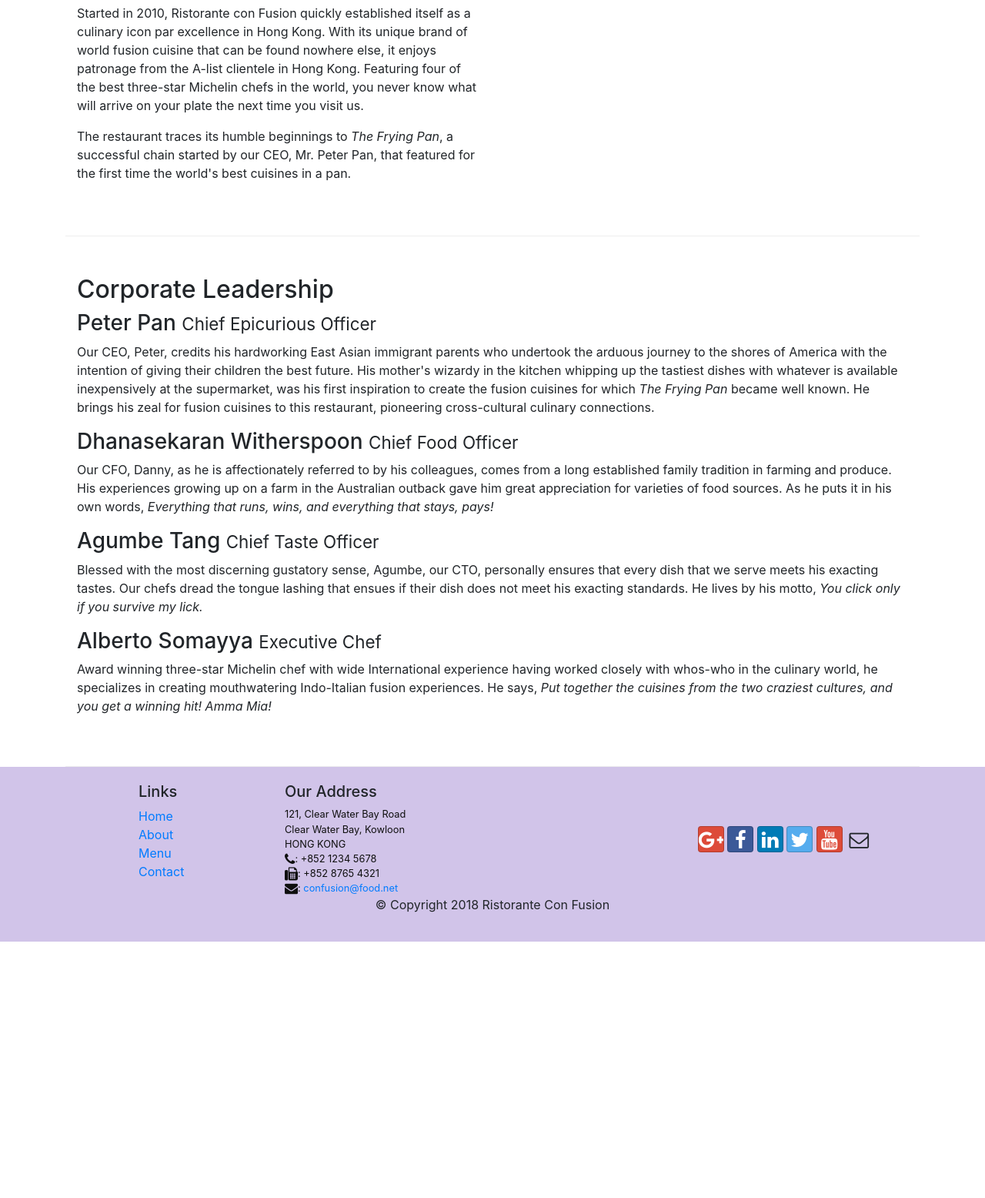
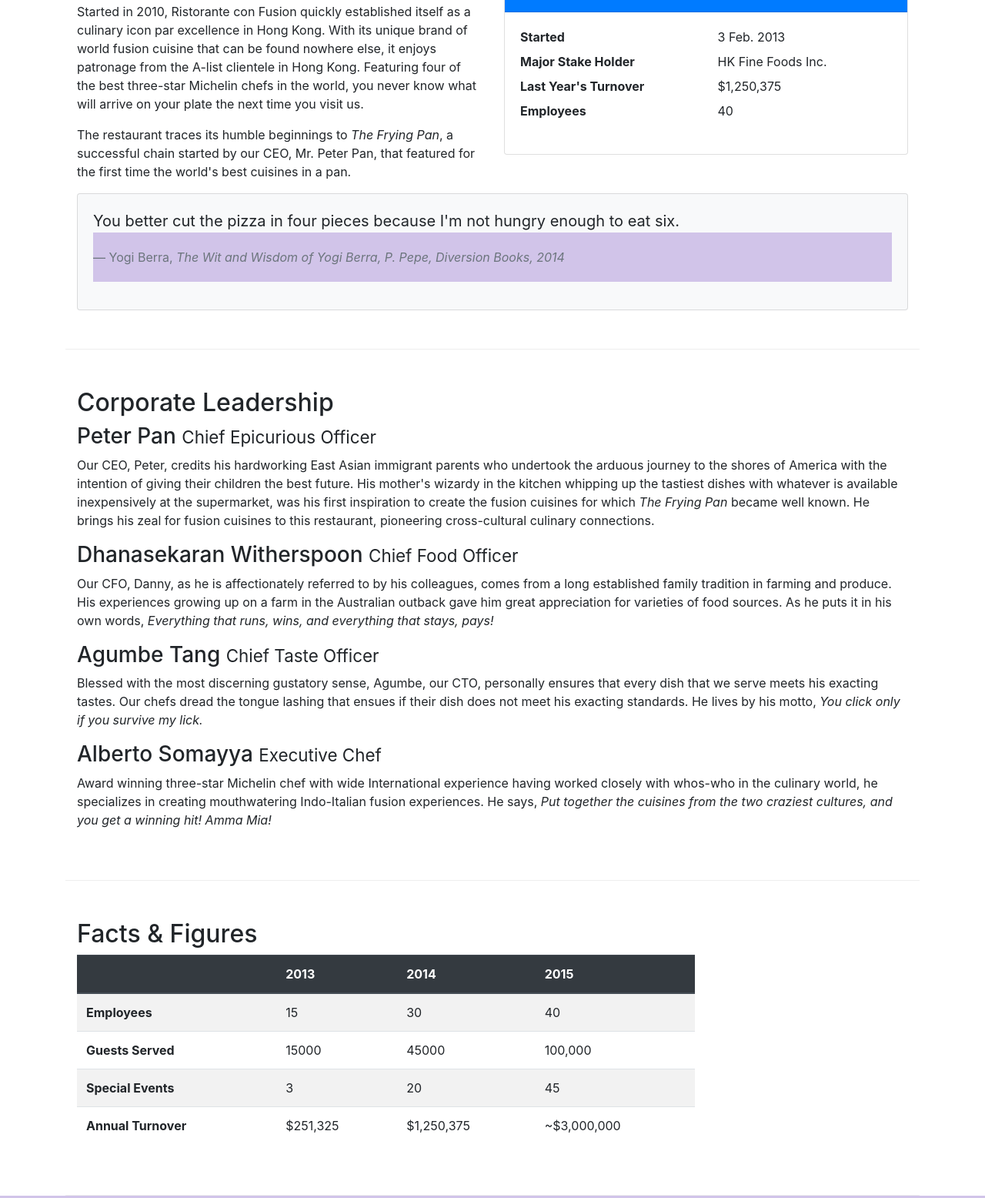
Before and after one commit to nerumhil/conFusion, a website: page aboutus.html in a window 1280 px wide. Shown: the part 558-2114 px from the top of the page at 77% size. Before the commit the page ends 1781 px from the top, so only its background shows below. Drawn offline with nearby package versions, Linux system fonts and the light colour scheme.

Commit message:
Tables and Cards

```diff
--- a/aboutus.html
+++ b/aboutus.html
@@ -24,10 +24,14 @@
             <a class="navbar-brand mr-auto" href="./index.html">Ristorante Con Fusion</a>
             <div class="collapse navbar-collapse" id="Navbar">
                 <ul class="navbar-nav mr-auto">
-                    <li class="nav-item"><a class="nav-link" href="./index.html"><span class="fa fa-home fa-lg"></span> Home</a></li>
-                    <li class="nav-item active"><a class="nav-link" href="#"><span class="fa fa-info fa-lg"></span> About</a></li>
-                    <li class="nav-item"><a class="nav-link" href="#"><span class="fa fa-list fa-lg"></span> Menu</a></li>
-                    <li class="nav-item"><a class="nav-link" href="./contactus.html"><span class="fa fa-address-card fa-lg"></span> Contact</a></li>
+                    <li class="nav-item"><a class="nav-link" href="./index.html"><span class="fa fa-home fa-lg"></span>
+                            Home</a></li>
+                    <li class="nav-item active"><a class="nav-link" href="#"><span class="fa fa-info fa-lg"></span>
+                            About</a></li>
+                    <li class="nav-item"><a class="nav-link" href="#"><span class="fa fa-list fa-lg"></span> Menu</a>
+                    </li>
+                    <li class="nav-item"><a class="nav-link" href="./contactus.html"><span
+                                class="fa fa-address-card fa-lg"></span> Contact</a></li>
                 </ul>
             </div>
         </div>
@@ -58,7 +62,7 @@
             </div>
         </div>
 
-        <div class="row row-content align-items-center">
+        <div class="row row-content">
             <div class="col-12 col-sm-6">
                 <h2>Our History</h2>
                 <p>Started in 2010, Ristorante con Fusion quickly established itself as a culinary icon par excellence
@@ -69,7 +73,34 @@
                 <p>The restaurant traces its humble beginnings to <em>The Frying Pan</em>, a successful chain started by
                     our CEO, Mr. Peter Pan, that featured for the first time the world's best cuisines in a pan.</p>
             </div>
-            <div>
+            <div class="col-sm">
+                <div class="card">
+                    <h3 class="card-header bg-primary text-white">Facts At a Glance</h3>
+                    <div class="card-body">
+                        <dl class="row">
+                            <dt class="col-6">Started</dt>
+                            <dd class="col-6">3 Feb. 2013</dd>
+                            <dt class="col-6">Major Stake Holder</dt>
+                            <dd class="col-6">HK Fine Foods Inc.</dd>
+                            <dt class="col-6">Last Year's Turnover</dt>
+                            <dd class="col-6">$1,250,375</dd>
+                            <dt class="col-6">Employees</dt>
+                            <dd class="col-6">40</dd>
+                        </dl>
+                    </div>
+                </div>
+            </div>
+            <div class="col-12">
+                <div class="card card-body bg-light">
+                    <blockquote class="blockquote">
+                        <p class="mb-0">You better cut the pizza in four pieces because
+                            I'm not hungry enough to eat six.</p>
+                        <footer class="blockquote-footer">Yogi Berra,
+                            <cite title="Source Title">The Wit and Wisdom of Yogi Berra,
+                                P. Pepe, Diversion Books, 2014</cite>
+                        </footer>
+                    </blockquote>
+                </div>
             </div>
         </div>
 
@@ -101,6 +132,50 @@
                         cultures, and you get a winning hit! Amma Mia!</em></p>
             </div>
         </div>
+        <div class="row row-content">
+            <div class="col-12 col-sm-9 ">
+                <h2>Facts &amp; Figures</h2>
+                <div class="table-responsive">
+                    <table class="table table-striped">
+                        <thead class="thead-dark">
+                            <tr>
+                                <th>&nbsp;</th>
+                                <th>2013</th>
+                                <th>2014</th>
+                                <th>2015</th>
+                            </tr>
+                        </thead>
+                        <tbody>
+                            <tr>
+                                <th>Employees</th>
+                                <td>15</td>
+                                <td>30</td>
+                                <td>40</td>
+                            </tr>
+                            <tr>
+                                <th>Guests Served</th>
+                                <td>15000</td>
+                                <td>45000</td>
+                                <td>100,000</td>
+                            </tr>
+                            <tr>
+                                <th>Special Events</th>
+                                <td>3</td>
+                                <td>20</td>
+                                <td>45</td>
+                            </tr>
+                            <tr>
+                                <th>Annual Turnover</th>
+                                <td>$251,325</td>
+                                <td>$1,250,375</td>
+                                <td>~$3,000,000</td>
+                            </tr>
+                        </tbody>
+                    </table>
+                </div>
+            </div>
+            <div class="col-12 col-sm-3"></div>
+        </div>
 
     </div>
 
@@ -125,16 +200,21 @@
                         <i class="fa fa-phone fa-lg"></i>: +852 1234 5678<br>
                         <i class="fa fa-fax fa-lg"></i>: +852 8765 4321<br>
                         <i class="fa fa-envelope fa-lg"></i>:
-                      <a href="mailto:confusion@food.net">confusion@food.net</a>
+                        <a href="mailto:confusion@food.net">confusion@food.net</a>
                     </address>
                 </div>
                 <div class="col-12 col-sm-4 align-self-center">
                     <div class="text-center">
-                        <a class="btn btn-social-icon btn-google" href="http://google.com/+"><i class="fa fa-google-plus"></i></a>
-                        <a class="btn btn-social-icon btn-facebook" href="http://www.facebook.com/profile.php?id="><i class="fa fa-facebook"></i></a>
-                        <a class="btn btn-social-icon btn-linkedin" href="http://www.linkedin.com/in/"><i class="fa fa-linkedin"></i></a>
-                        <a class="btn btn-social-icon btn-twitter" href="http://twitter.com/"><i class="fa fa-twitter"></i></a>
-                        <a class="btn btn-social-icon btn-google" href="http://youtube.com/"><i class="fa fa-youtube"></i></a>
+                        <a class="btn btn-social-icon btn-google" href="http://google.com/+"><i
+                                class="fa fa-google-plus"></i></a>
+                        <a class="btn btn-social-icon btn-facebook" href="http://www.facebook.com/profile.php?id="><i
+                                class="fa fa-facebook"></i></a>
+                        <a class="btn btn-social-icon btn-linkedin" href="http://www.linkedin.com/in/"><i
+                                class="fa fa-linkedin"></i></a>
+                        <a class="btn btn-social-icon btn-twitter" href="http://twitter.com/"><i
+                                class="fa fa-twitter"></i></a>
+                        <a class="btn btn-social-icon btn-google" href="http://youtube.com/"><i
+                                class="fa fa-youtube"></i></a>
                         <a class="btn btn-social-icon" href="mailto:"><i class="fa fa-envelope-o"></i></a>
                     </div>
                 </div>
```
Also changed, not shown: contactus.html (+1 -1 lines).
